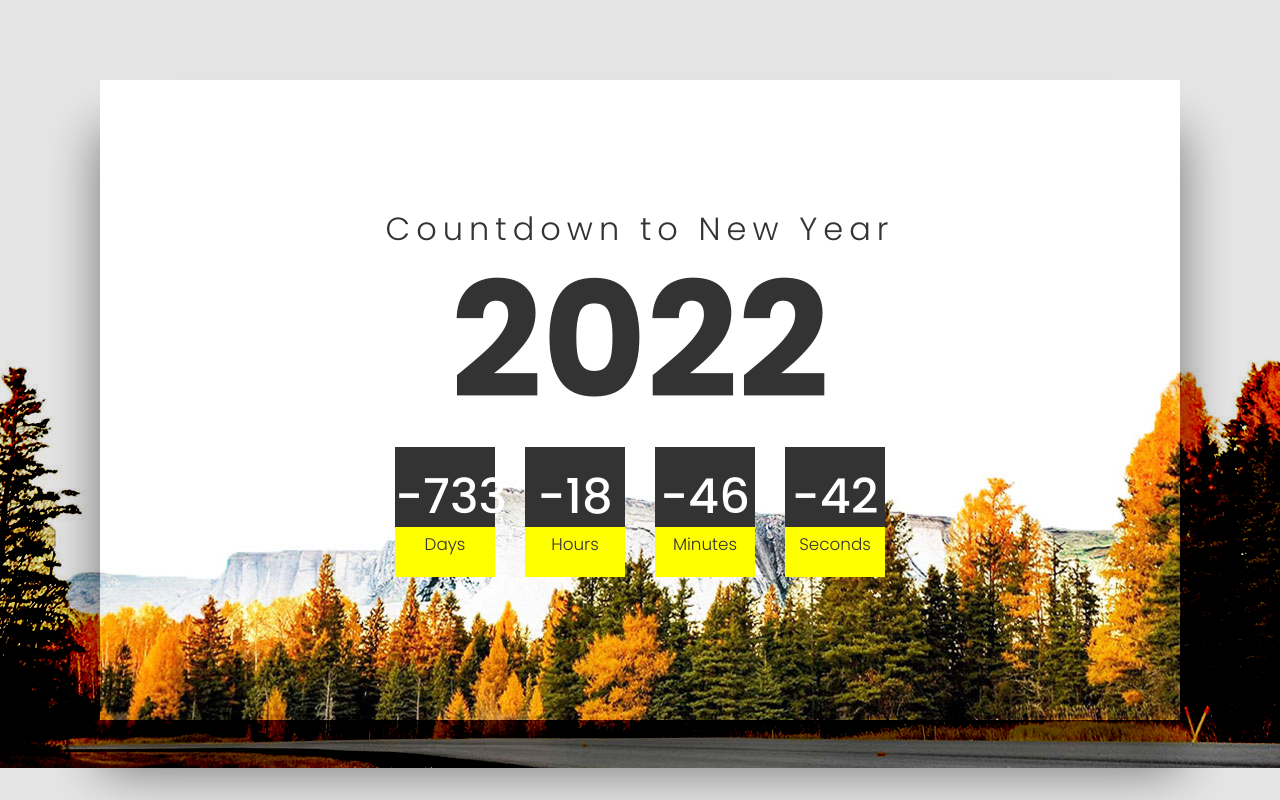
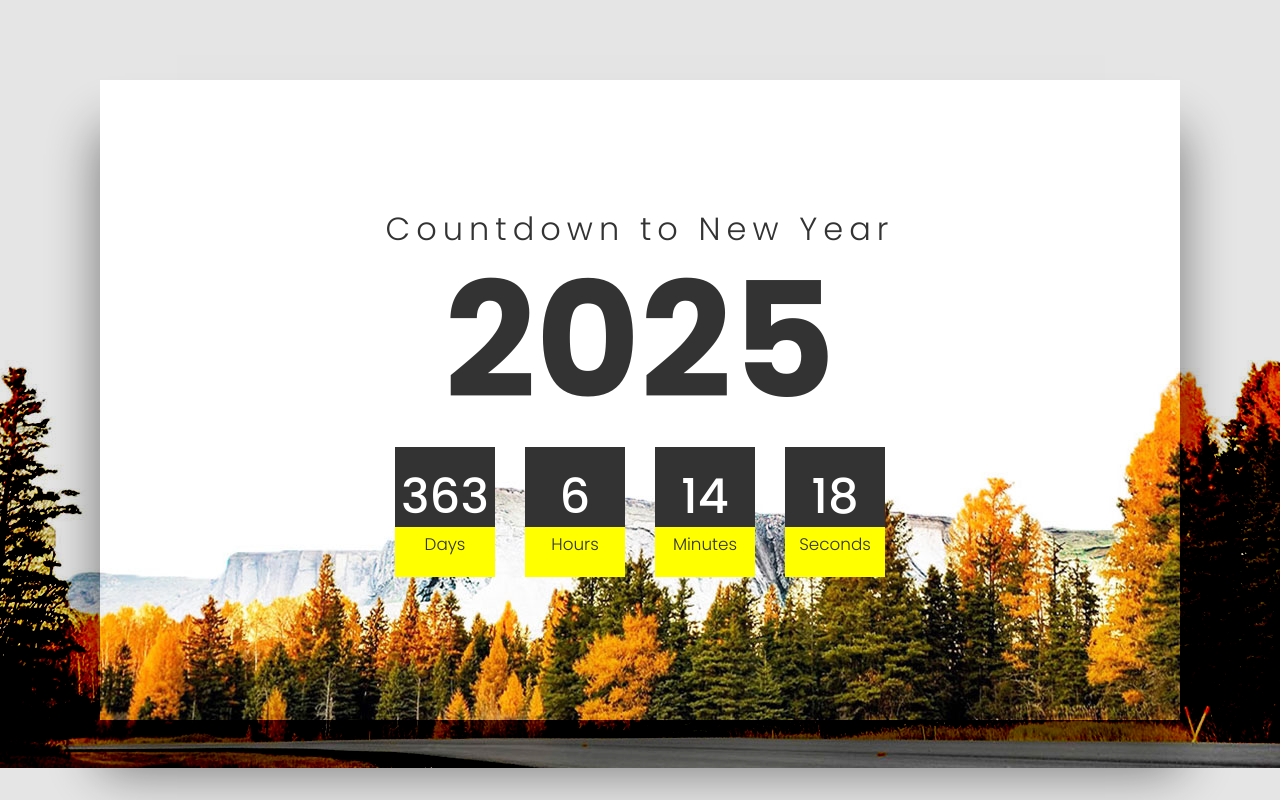
Before and after one commit to ASLAM-stack/Happy-New-Year-2022, a plain HTML site: page index.html in a window 1280 px wide. Drawn offline with Linux system fonts and the light colour scheme.

Commit message:
Update index.html
last

```diff
--- a/index.html
+++ b/index.html
@@ -10,7 +10,7 @@
 </head>
 <body>
     <div class="container">
-        <h2><span>Countdown to New Year</span>2022</h2>
+        <h2><span>Countdown to New Year</span>2025</h2>
         <div class="countdown">
             <div id="day">NA</div>
             <div id="hour">NA</div>
@@ -19,7 +19,7 @@
         </div>
     </div>
 <script type="text/javascript">
-    var countDate = new Date('Jan 1,2022 00:00:00').getTime();
+    var countDate = new Date('Jan 1,2025 00:00:00').getTime();
 
     function newYear(){
         var now = new Date().getTime();
```
